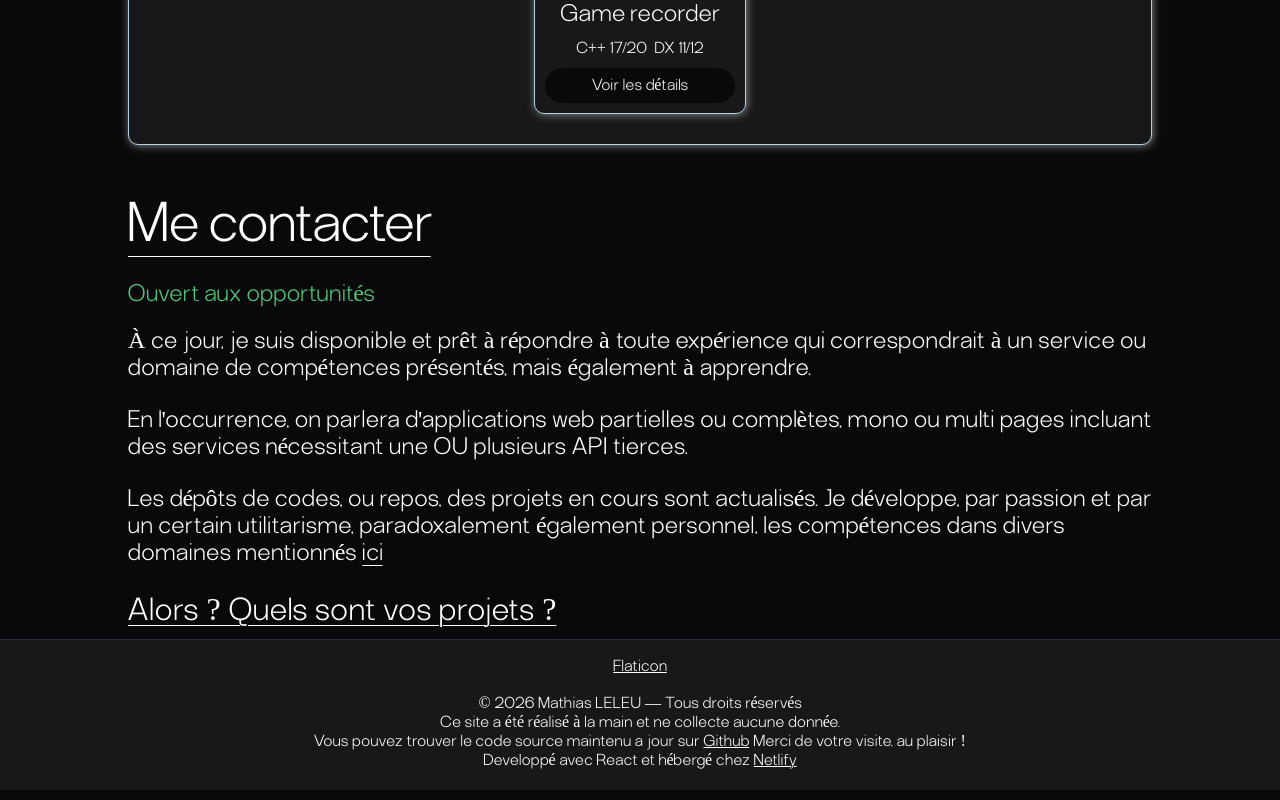
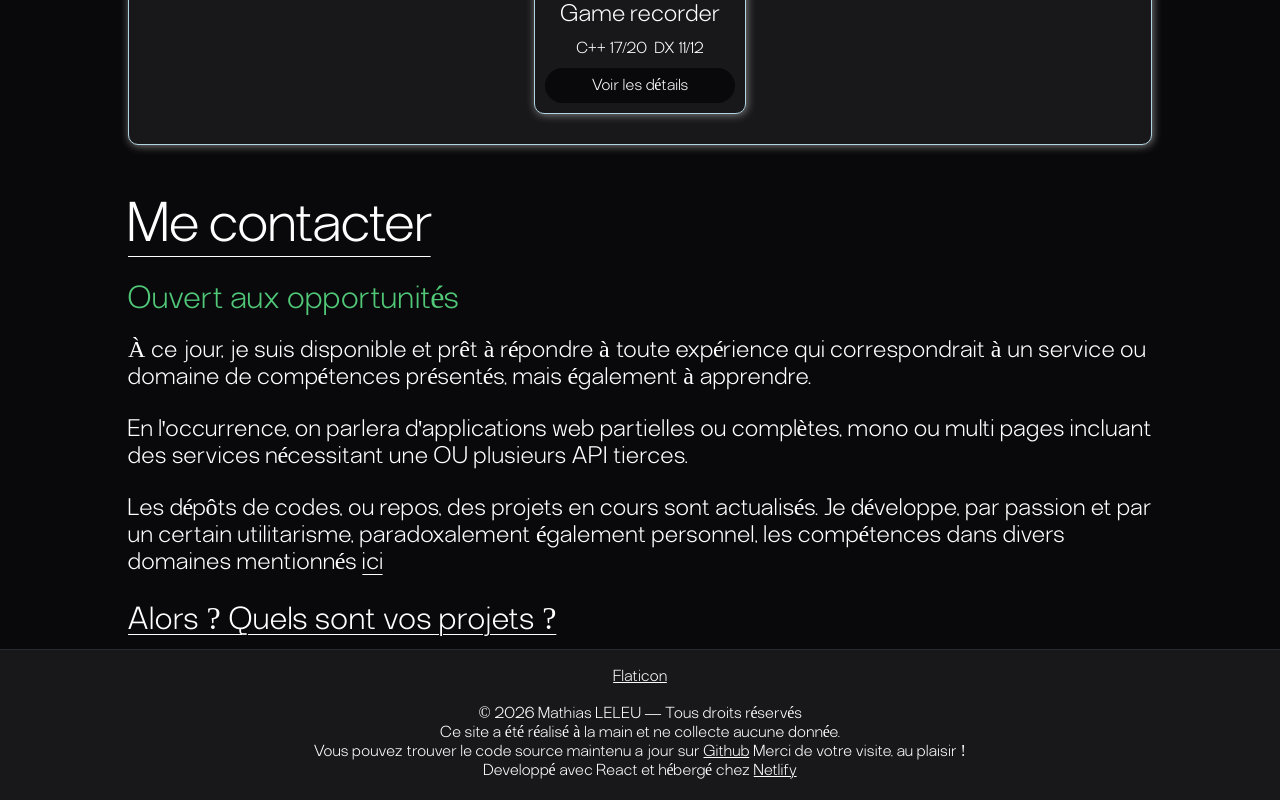
Before and after one commit to GriT5555/FolioC, a React (Vite) app: page / in a window 1280 px wide. Shown: the part 2233-3033 px from the top of the page. Built offline with nearby package versions, Linux system fonts and the light colour scheme; a web font is replaced by a local one.

Commit message:
Readability improvement
Contact block h2 tag enlarged.

```diff
--- a/src/index.scss
+++ b/src/index.scss
@@ -499,6 +499,7 @@ code {
     text-underline-offset:15px ;
   }
   h2{
+    font-size: xx-large;
     color: $Confirmed;
   }
   .CTAbtn{
```
